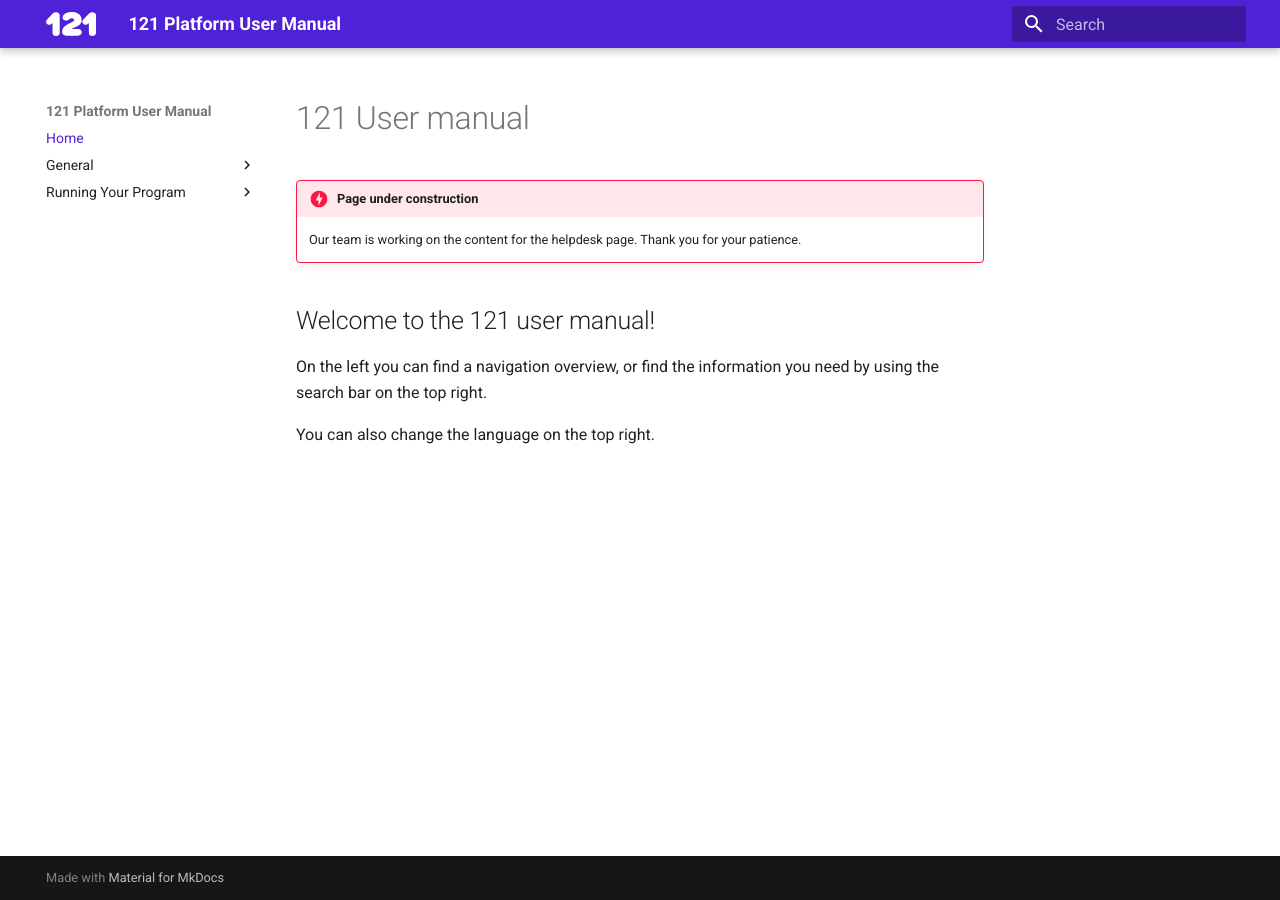
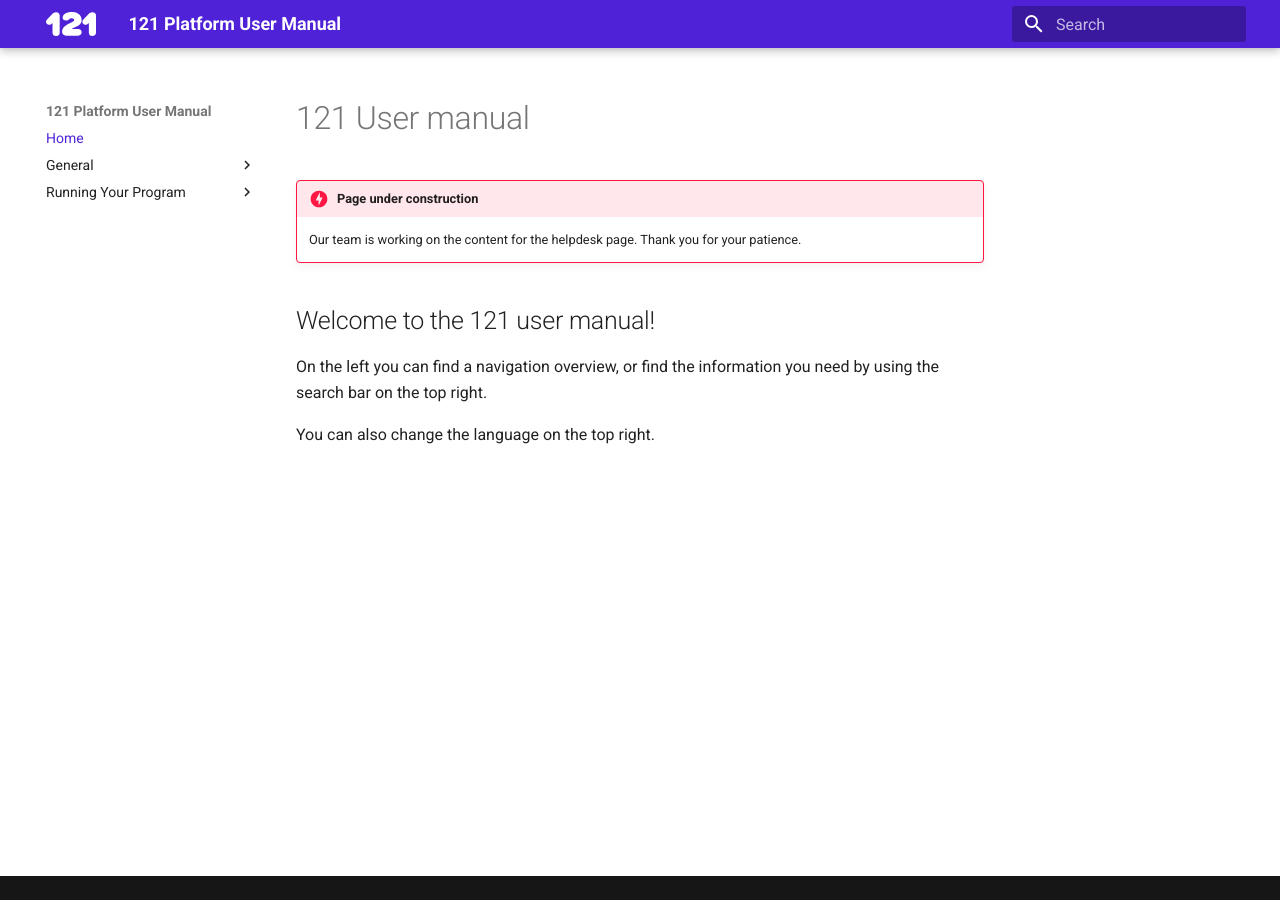
Before and after one commit to rodekruis/data-service-catalogue, an MkDocs documentation site: the page built from docs/index.md, in a window 1280 px wide. Built offline with MkDocs 1.6.1 and Material for MkDocs 9.7.7, drawn with Linux system fonts in a browser that asks for light colours.

Commit message:
remove footer

```diff
--- a/docs/stylesheets/extra.css
+++ b/docs/stylesheets/extra.css
@@ -3,11 +3,13 @@
   }
 
 :root {
-  --md-primary-fg-color:        #4F22D7;
+  --md-primary-fg-color:        #4F22D7; /* consider 510 navy #00214D */
   --md-primary-fg-color--light: #CFBFFF;
   --md-primary-fg-color--dark:  #361A8C;
 }
 
+
+
 /* body {
   background: #eceff4;
 } */
--- a/mkdocs.yml
+++ b/mkdocs.yml
@@ -23,8 +23,8 @@ theme:
       primary: custom
     logo: assets/img/121Logo.svg
 
-# extra:
-#   generator: false
+extra:
+  generator: false
 #   alternate:
 #     - name: English
 #       link: /
```
